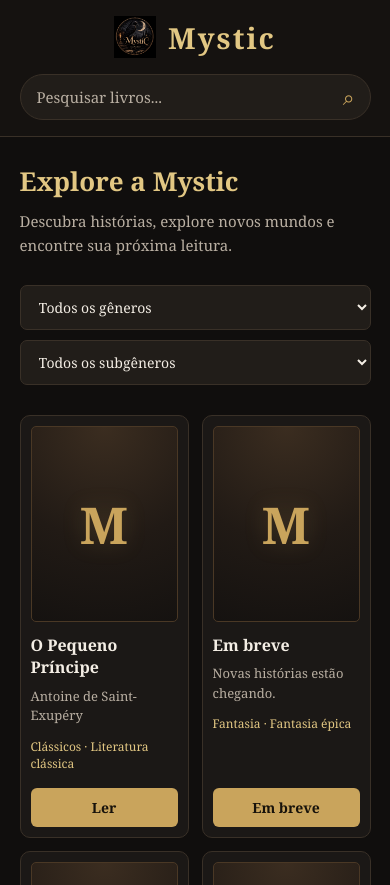
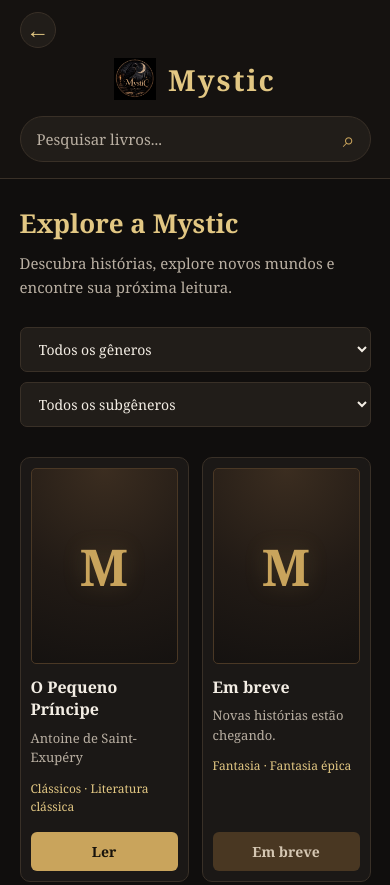
Before and after one commit to vanessapais-blip/Livraria-Mystic, a plain HTML site: page livros.html in a window 390 px wide. Shown: the top 885 px of the page. Drawn offline with Linux system fonts and the light colour scheme.

Commit message:
Atualizar o livros.html

```diff
--- a/livros.html
+++ b/livros.html
@@ -1,3 +1,4 @@
+
 <!DOCTYPE html>
 <html lang="pt-BR">
 <head>
@@ -35,6 +36,7 @@
     /* CABEÇALHO */
 
     header {
+      position: relative;
       width: 100%;
       padding: 20px 6%;
       background: #151210;
@@ -45,11 +47,43 @@
       width: 100%;
       max-width: 1400px;
       margin: 0 auto;
+      padding-left: 58px;
       display: flex;
       align-items: center;
       justify-content: space-between;
       gap: 24px;
     }
+
+    /* SETA PARA VOLTAR À HOME */
+
+    .botao-voltar {
+      position: absolute;
+      top: 50%;
+      left: 6%;
+      transform: translateY(-50%);
+      width: 42px;
+      height: 42px;
+      display: flex;
+      align-items: center;
+      justify-content: center;
+      color: var(--dourado-claro);
+      background: #211d19;
+      border: 1px solid var(--borda);
+      border-radius: 50%;
+      text-decoration: none;
+      font-family: Arial, sans-serif;
+      font-size: 27px;
+      line-height: 1;
+      transition: background 0.2s, color 0.2s;
+      z-index: 10;
+    }
+
+    .botao-voltar:hover {
+      background: var(--dourado);
+      color: #17120b;
+    }
+
+    /* LOGO E NOME */
 
     .marca {
       display: flex;
@@ -57,8 +91,6 @@
       gap: 12px;
       flex-shrink: 0;
     }
-
-    /* LOGO NO LUGAR DO M DO CABEÇALHO */
 
     .logo-mystic {
       width: 48px;
@@ -93,7 +125,6 @@
       color: var(--texto);
       font-family: inherit;
       font-size: 15px;
-      transition: border-color 0.2s;
     }
 
     .area-pesquisa input:focus {
@@ -198,13 +229,18 @@
       box-shadow: 0 8px 22px rgba(0, 0, 0, 0.25);
     }
 
-    /* CAPAS DOS LIVROS: O M CONTINUA AQUI */
+    /* CAPAS: O M PERMANECE */
 
     .capa {
       width: 100%;
       aspect-ratio: 3 / 4;
       background:
-        radial-gradient(circle at top, #3b2d20 0%, #211a15 55%, #151210 100%);
+        radial-gradient(
+          circle at top,
+          #3b2d20 0%,
+          #211a15 55%,
+          #151210 100%
+        );
       border: 1px solid #4a3825;
       border-radius: 5px;
       display: flex;
@@ -239,8 +275,11 @@
     .genero-livro {
       color: var(--dourado-claro);
       font-size: 13px;
+      line-height: 1.5;
       margin-bottom: 16px;
     }
+
+    /* BOTÕES DOURADOS */
 
     .botao-ler {
       display: block;
@@ -262,6 +301,12 @@
 
     .botao-ler:hover {
       background: var(--dourado-claro);
+    }
+
+    .botao-ler:disabled {
+      background: #493722;
+      color: #d5c7b3;
+      cursor: not-allowed;
     }
 
     .sem-resultados {
@@ -288,11 +333,19 @@
       letter-spacing: 1px;
     }
 
-    /* TABLETS */
+    /* TABLETS E TELAS MÉDIAS */
 
     @media (max-width: 1000px) {
       header {
         padding: 18px 4%;
+      }
+
+      .botao-voltar {
+        left: 4%;
+      }
+
+      .cabecalho {
+        padding-left: 55px;
       }
 
       main {
@@ -313,10 +366,20 @@
 
     @media (max-width: 650px) {
       header {
-        padding: 16px 5%;
+        padding: 58px 5% 16px;
+      }
+
+      .botao-voltar {
+        top: 12px;
+        left: 5%;
+        transform: none;
+        width: 36px;
+        height: 36px;
+        font-size: 23px;
       }
 
       .cabecalho {
+        padding-left: 0;
         flex-direction: column;
         align-items: stretch;
         gap: 16px;
@@ -417,10 +480,18 @@
 <body>
 
   <header>
+    <!-- SETA PARA home.html -->
+    <a
+      href="home.html"
+      class="botao-voltar"
+      aria-label="Voltar para a página inicial"
+      title="Voltar para Home"
+    >&#8592;</a>
+
     <div class="cabecalho">
 
       <div class="marca">
-        <!-- A imagem substitui somente o M do cabeçalho -->
+        <!-- Logo somente ao lado do nome -->
         <img
           src="logo-mystic.jpg"
           alt="Logo da Mystic"
@@ -437,7 +508,7 @@
           placeholder="Pesquisar livros..."
           aria-label="Pesquisar livros"
         >
-        <span class="icone-pesquisa" aria-hidden="true">⌕</span>
+        <span class="icone-pesquisa" aria-hidden="true">&#8981;</span>
       </div>
 
     </div>
@@ -478,7 +549,11 @@
       </select>
     </div>
 
-    <section class="catalogo" id="catalogo" aria-label="Catálogo de livros">
+    <section
+      class="catalogo"
+      id="catalogo"
+      aria-label="Catálogo de livros"
+    >
 
       <!-- LIVRO 1 -->
       <article
@@ -613,7 +688,8 @@
           textoCompleto.includes(termo);
 
         const correspondeGenero =
-          !generoSelecionado || genero === generoSelecionado;
+          !generoSelecionado ||
+          genero === generoSelecionado;
 
         const correspondeSubgenero =
           !subgeneroSelecionado ||
```
